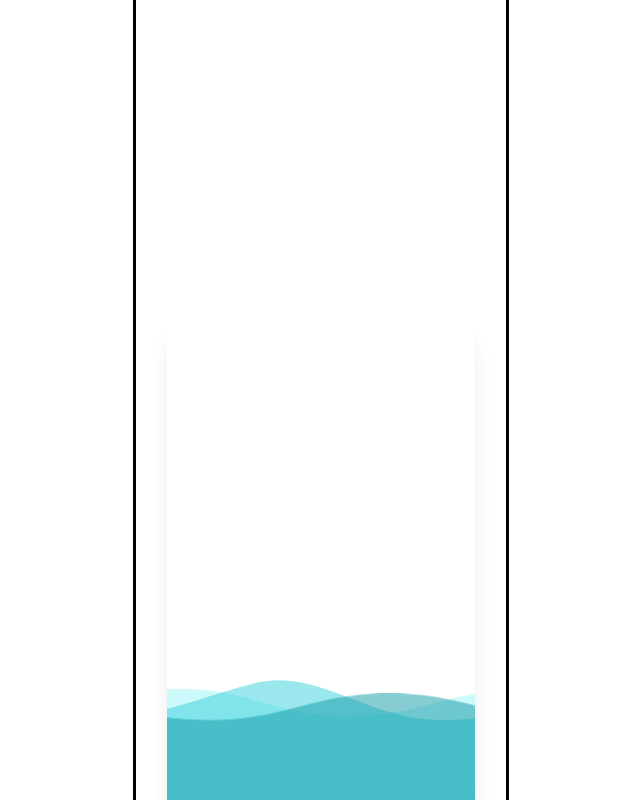
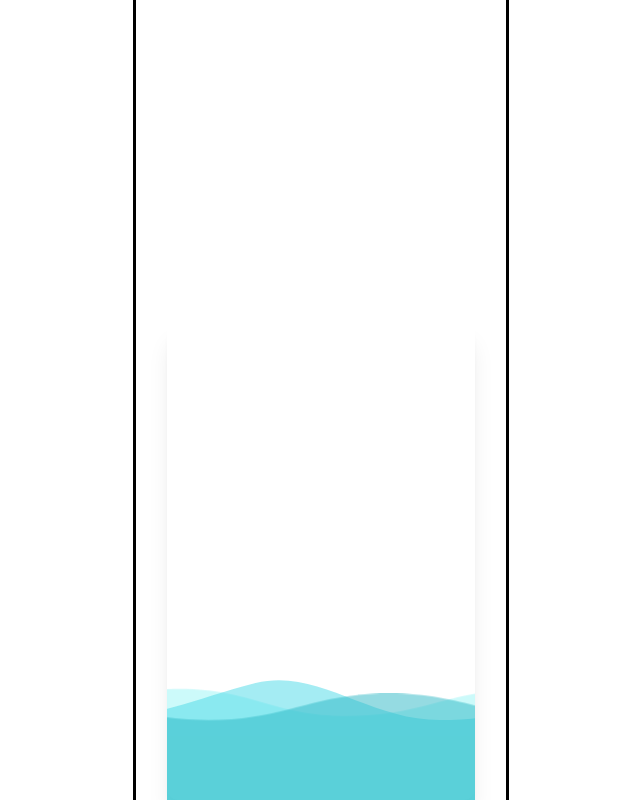
Before and after one commit to chachapapa/CHAEUM, a React (Create React App) app in the folder FE/chaeum-frontend/: page /main in a window 1280 px wide. Shown: the whole page, without its empty margins (319-959 px from the left). Built offline with nearby package versions, Linux system fonts and the light colour scheme.

Commit message:
#280 닉네임 중복체크 axios요청 제작 - 닉네임 중복체크 axios요청 제작 - 피드페이지 제작 시작 - ActiveInfoCard 내 wave 색상 color 변수 따라 달라지도록 동적변수로 수정.

```diff
--- a/FE/chaeum-frontend/src/components/Types.tsx
+++ b/FE/chaeum-frontend/src/components/Types.tsx
@@ -40,11 +40,10 @@ export interface ColorPropsType {
 
 export interface WaveColorPropsType {
   color? : string;
-  weight1? : 'w1';
   weight2? : 'w2';
   weight3? : 'w3';
   weight4? : 'w4';
-  weight5? : 'w5';
+
 }
 
 type ColorNameType = {
--- a/FE/chaeum-frontend/src/components/active/NewWave.tsx
+++ b/FE/chaeum-frontend/src/components/active/NewWave.tsx
@@ -1,16 +1,22 @@
 import React from 'react';
 import '../styles/activecardwave.css';
 import { WaveColor } from '../theme/WaveColorTheme';
+import { WaveBottomColor } from '../theme/StreakTheme';
 
 type Props = {
   color?: string;
 };
 
 const NewWave = ({ color }: Props) => {
-  // const  = 'w5';
-  // const waveFirst = <WaveColor color={color} weight='w1'/>;
-  // const waveSecond = <WaveColor color={color} weight='w3'/>;
-  // const waveThird = WaveColor({color,w5});
+  const  weight2 = 'w2';
+  const weight3 = 'w3';
+  const weight4 = 'w4';
+  const waveFirst = WaveColor({color,weight4});
+  const waveSecond = WaveColor({color, weight3});
+  const waveThird = WaveColor({color,weight2});
+  const BottomFirst = WaveBottomColor({color,weight4});
+  const BottomSecond = WaveBottomColor({color,weight3});
+  const BottomThird = WaveBottomColor({color,weight2});
   return (
     <div className="w-full overflow-auto">
       <svg
@@ -40,21 +46,21 @@ const NewWave = ({ color }: Props) => {
             xlinkHref="#gentle-wave-back"
             x="48"
             y="0"
-            className="fill-chaeum-blue-300 opacity-50"
+            className={`${waveThird} opacity-50`}
           />
           <use
             xlinkHref="#gentle-wave-middle"
             x="48"
             y="0"
-            className="fill-chaeum-blue-600 opacity-50"
+            className={`${waveSecond} opacity-50`}
           />
-          <use xlinkHref="#gentle-wave-front" x="48" y="0" className='fill-chaeum-blue-800 opacity-50' />
+          <use xlinkHref="#gentle-wave-front" x="48" y="0" className={`${waveFirst} opacity-50`} />
         </g>
       </svg>
       <div className="relative h-16">
-        <div className="absolute bottom-0 w-full h h-16 bg-chaeum-blue-300 opacity-50"></div>
-        <div className="absolute bottom-0 w-full h h-16 bg-chaeum-blue-600 opacity-50"></div>
-        <div className='absolute bottom-0 w-full h-16 bg-chaeum-blue-800 opacity-50'></div>
+        <div className={`absolute bottom-0 w-full h h-16 ${BottomThird} opacity-50`}></div>
+        <div className={`absolute bottom-0 w-full h h-16 ${BottomSecond} opacity-50`}></div>
+        <div className={`absolute bottom-0 w-full h h-16 ${BottomFirst} opacity-50`}></div>
       </div>
     </div>
   );
--- a/FE/chaeum-frontend/src/components/signup/UserNicknameInput.tsx
+++ b/FE/chaeum-frontend/src/components/signup/UserNicknameInput.tsx
@@ -2,6 +2,7 @@ import React, { useState } from 'react';
 import TextBox from '../common/TextBox';
 import TextButton from '../common/TextButton';
 import CommentInputBox from '../common/CommentInputBox';
+import axios from 'axios';
 
 type Props = {
   currentStep: number;
@@ -9,20 +10,30 @@ type Props = {
   onClickBefore: () => void;
 };
 
+const DUPLICATION_CHECK_URL =
+  'http://i9a810.p.ssafy.io:8080/api/user/duplication-check';
+
 const UserNicknameInput = ({
   currentStep,
   onClickNext,
   onClickBefore,
 }: Props) => {
+  const [nickName, setNickName] = useState<string>('기본값');
   const [isDuplicationTested, setIsDuplicationTested] = useState<number>(0);
-  const resp = true;
 
   const onClickTest = () => {
-    if (resp) {
-      setIsDuplicationTested(1);
-    }else{
-      setIsDuplicationTested(2);
-    }
+    axios
+      .get(`${DUPLICATION_CHECK_URL}`, { params: { nickname: nickName } })
+      .then(res => {
+        console.log(res);
+        if (res.data === 'SUCCESS') {
+          setIsDuplicationTested(1);
+          return true;
+        } else {
+          setIsDuplicationTested(2);
+          return false;
+        }
+      });
   };
 
   return (
@@ -39,8 +50,11 @@ const UserNicknameInput = ({
           <br /> 당신의 이름은 무엇인가요?
         </div>
 
-        <TextBox inputPlaceholder="닉네임을 입력해주세요." height="h-16" isDuplicationTested={isDuplicationTested}/>
-
+        <TextBox
+          inputPlaceholder="닉네임을 입력해주세요."
+          height="h-16"
+          isDuplicationTested={isDuplicationTested}
+        />
       </div>
 
       <div className="w-10/12 mb-10">
--- a/FE/chaeum-frontend/src/components/theme/StreakTheme.tsx
+++ b/FE/chaeum-frontend/src/components/theme/StreakTheme.tsx
@@ -1,4 +1,4 @@
-import type { ColorPropsType } from '../Types';
+import type { ColorPropsType, WaveColorPropsType } from '../Types';
 
 type ColorNameType = {
   [key in string]: string;
@@ -143,4 +143,14 @@ const StreakColor = ({ color, weight }: ColorPropsType) => {
   return ColorNameList[newcolor + newweight];
 };
 
-export { StreakColor };
+
+const WaveBottomColor = ({ color, weight2, weight3, weight4 }: WaveColorPropsType) => {
+  //type narrowing
+  const newcolor = typeof color !== 'undefined' ? color : 'default';
+  const newweight = weight2?'w2':weight3?'w3':'w4';
+
+  return ColorNameList[newcolor + newweight];
+};
+
+
+export { StreakColor, WaveBottomColor };
--- a/FE/chaeum-frontend/src/components/theme/WaveColorTheme.tsx
+++ b/FE/chaeum-frontend/src/components/theme/WaveColorTheme.tsx
@@ -1,4 +1,5 @@
 import type { ColorPropsType, ColorNameType } from '../Types';
+import { WaveColorPropsType } from '../Types';
 
 const WaveColorList: ColorNameType = {
   // emerald
@@ -131,10 +132,10 @@ const WaveColorList: ColorNameType = {
   defaultw3: 'fill-chaeum-gray-300',
 };
 
-const WaveColor = ({ color, weight }: ColorPropsType) => {
+const WaveColor = ({ color, weight2, weight3, weight4 }: WaveColorPropsType) => {
   //type narrowing
   const newcolor = typeof color !== 'undefined' ? color : 'default';
-  const newweight = typeof weight !== 'undefined' ? weight : 'w3';
+  const newweight = weight2?'w2':weight3?'w3':'w4';
 
   return WaveColorList[newcolor + newweight];
 };
--- a/FE/chaeum-frontend/src/views/FeedPage.tsx
+++ b/FE/chaeum-frontend/src/views/FeedPage.tsx
@@ -7,30 +7,12 @@ import TextButton from '../components/common/TextButton';
   EntrancePage.tsx 에서 파일명만 바꿨습니다.
 */
 
-const EnterancePage = () => {
+const FeedPage = () => {
   return (
     <div className="w-[452px] h-[932px] bg-white outline outline-1">
-      <AnimatedLogo />
-      <TextButton
-        icon="kakao"
-        type="kakao"
-        size="medium"
-        label="카카오로 시작하기"
-      />
-      <TextButton
-        icon="naver"
-        type="naver"
-        size="medium"
-        label="네이버로 시작하기"
-      />
-      <TextButton
-        icon="google"
-        type="google"
-        size="medium"
-        label="구글로 시작하기"
-      />
+
     </div>
   );
 };
 
-export default EnterancePage;
+export default FeedPage;
```
